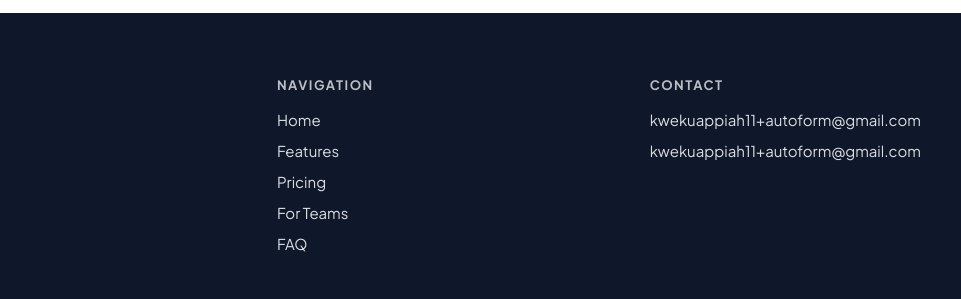
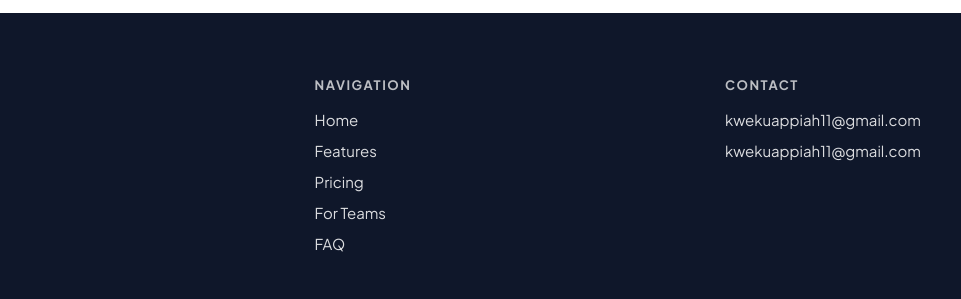
Before and after one commit to kwe-k-u/autoForm, a browser extension: page landing/index.html in a window 1280 px wide. Shown: the part 6228-6527 px from the top of the page, 319-1280 px from the left. Drawn offline with Linux system fonts and the light colour scheme.

Commit message:
Email display change

```diff
--- a/landing/index.html
+++ b/landing/index.html
@@ -401,8 +401,8 @@
       <div class="footer-col">
         <h4>Contact</h4>
         <ul>
-          <li><a href="mailto:kwekuappiah11+autoform@gmail.com">kwekuappiah11+autoform@gmail.com</a></li>
-          <li><a href="mailto:kwekuappiah11+autoform@gmail.com">kwekuappiah11+autoform@gmail.com</a></li>
+          <li><a href="mailto:kwekuappiah11+autoform@gmail.com">kwekuappiah11@gmail.com</a></li>
+          <li><a href="mailto:kwekuappiah11+autoform@gmail.com">kwekuappiah11@gmail.com</a></li>
         </ul>
       </div>
     </div>
```
